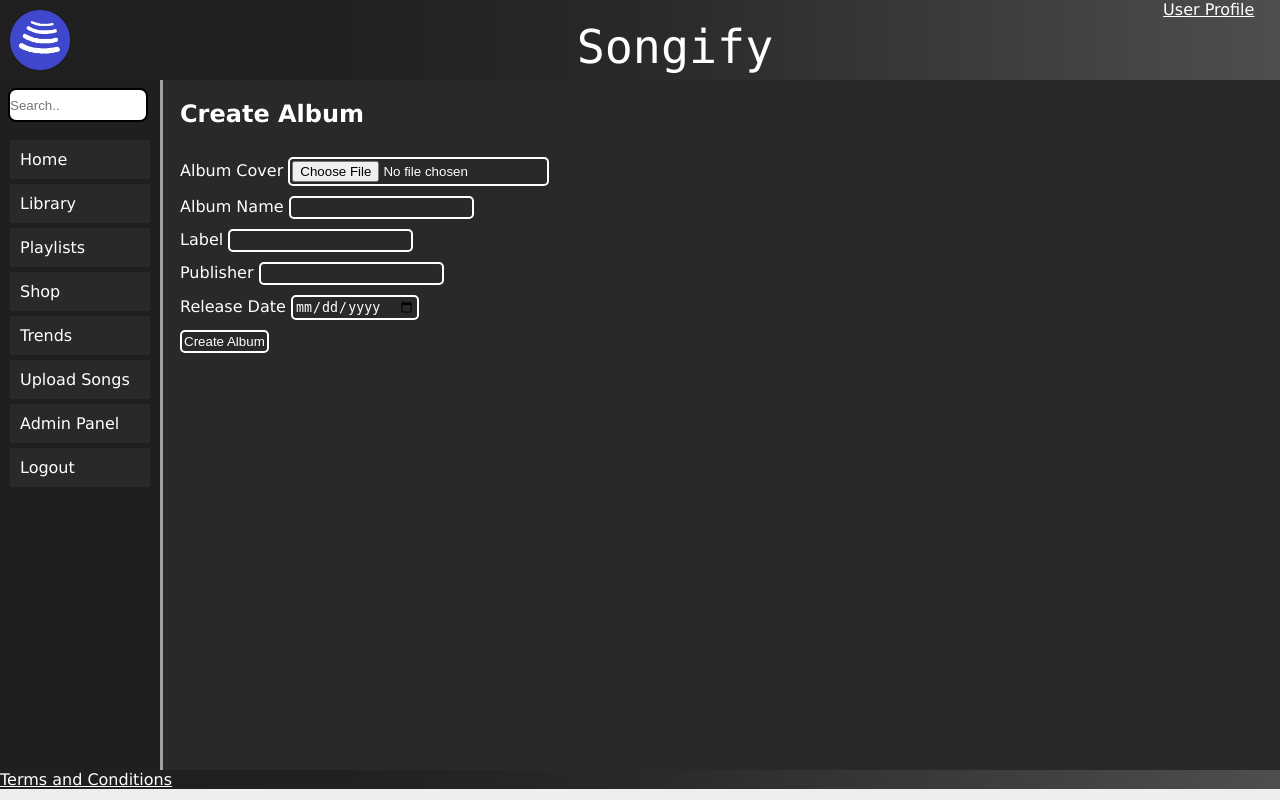
After one commit to Niklas-Mezynski/fontys-prj1-2020-group-prj-2020-09, a PHP site: page /createalbum.php in a window 1280 px wide. The commit adds this page. Run offline with PHP 8.4, Linux system fonts and the light colour scheme; the visitor is signed in with stand-in values (Sample User, id 1).

Commit message:
Create Album with Cover

```diff
--- /dev/null
+++ b/implementation/php/createalbum.php
@@ -0,0 +1,116 @@
+<?php
+session_start();
+if (!(isset($_SESSION["user_id"]) && isset($_SESSION["user_role"]))) {
+    header("Location: home.php");
+    session_destroy();
+    exit;
+}
+if ($_SESSION["user_role"] < 3) {
+    header("Location: main.php");
+    exit;
+}
+?>
+<!DOCTYPE html>
+<html>
+
+<head>
+    <title>Create Album</title>
+    <meta charset="UTF-8">
+    <link rel="stylesheet" href="../css/main.css">
+    <link rel="stylesheet" href="../css/upload.css">
+</head>
+
+<body>
+
+    <main>
+        <header>
+            <div id="logo"><img id="logo" src="../img/Logo.png" alt="Songify" width="60" height="60" style="display: inline-block; ;"></div>
+            <div id="profileButton"><a href="profile.php">User Profile</a></div>
+            <div id="title">
+                <p>Songify</p>
+            </div>
+        </header><!-- end of header -->
+
+        <aside>
+            <nav id="menu_v">
+                <form action="search.php" method="POST">
+                    <input type="text" name="search" placeholder="Search.." id="searchbar">
+                </form>
+                <ul>
+                    <li><a href="main.php">Home</a></li>
+                    <li><a href="library.php">Library</a></li>
+                    <?php
+                    if ($_SESSION["user_role"] >= 2) {
+                        echo '<li><a href="playlists.php">Playlists</a></li>';
+                    }
+                    ?>
+                    <!-- <li><a href="playlists.php">Playlists</a></li> -->
+                    <li><a href="shop.php">Shop</a></li>
+                    <li><a href="trends.php">Trends</a></li>
+                    <?php
+                    if ($_SESSION["user_role"] >= 3) {
+                        echo '<li><a href="uploadsongs.php">Upload Songs</a></li>';
+                    }
+                    ?>
+                    <?php
+                    if ($_SESSION["user_role"] == 4) {
+                        echo '<li><a href="admin.php">Admin Panel</a></li>';
+                    }
+                    ?>
+                    <li><a href="logout.php">Logout</a></li>
+
+                </ul>
+            </nav><!-- end of nav -->
+        </aside>
+
+        <article>
+			<h1>Create Album</h1><br>
+
+			    <form action="createalbum.php" method="post" enctype="multipart/form-data">
+                <label>Album Cover </label><input class="dataInput" type="file" name="file"><br>
+                <label>Album Name </label><input class="dataInput" type="text" name="album_name"><br>
+                <label>Label </label><input class="dataInput" type="text" name="label"><br>
+                <label>Publisher </label><input class="dataInput" type="text" name="publisher"><br>
+                <label>Release Date </label><input class="dataInput" type="date" name="releasedate"><br>
+                <input class="dataInput" type="submit" value="Create Album" name="submit"><br>
+            </form>
+			<?php
+			if (isset($_POST["submit"])) {
+				require("dbconnection.php");
+
+				$target_dir = "../uploads/";
+							$target_file = $target_dir . basename($_FILES["file"]["name"]);
+							$uploadOk = 1;
+							$fileType = strtolower(pathinfo($target_file, PATHINFO_EXTENSION));
+							$image_base64 = base64_encode(file_get_contents( $_FILES["file"]["tmp_name"] ));
+							echo $image_base64;
+			            $insert = $conn->prepare('INSERT INTO public.album
+												(title, "date", artist_id, "label", publisher, cover)
+												VALUES(:album_name, :releasedate , :artist_id, :label, :publisher, :cover)');
+
+
+                        $insert->bindParam(":album_name", $_POST["album_name"]);
+                        $insert->bindParam(":artist_id", $_SESSION["user_id"]);
+						$insert->bindParam(":releasedate", $_POST["releasedate"]);
+                        $insert->bindParam(":label", $_POST["label"]);
+                        $insert->bindParam(":publisher", $_POST["publisher"]);
+                        $insert->bindParam(":cover", $image_base64);
+                        $insert->execute();
+			}
+
+			?>
+
+        </article><!-- end of article -->
+
+        <footer>
+            <p>
+                <a href="termsandconditions.html">Terms and Conditions</a>
+            </p>
+
+        </footer><!-- end of footer -->
+
+    </main><!-- end of main-container -->
+
+</body>
+
+</html>
--- a/implementation/php/uploadsongs.php
+++ b/implementation/php/uploadsongs.php
@@ -64,6 +64,10 @@ if ($_SESSION["user_role"] < 3) {
         </aside>
 
         <article>
+			<h1>Create Album</h1><br>
+			<form action="createalbum.php">
+				<input class="dataInput" type="submit" value="Create Album" />
+			</form>
             <h1>Upload Songs</h1><br>
 
             <?php
```
